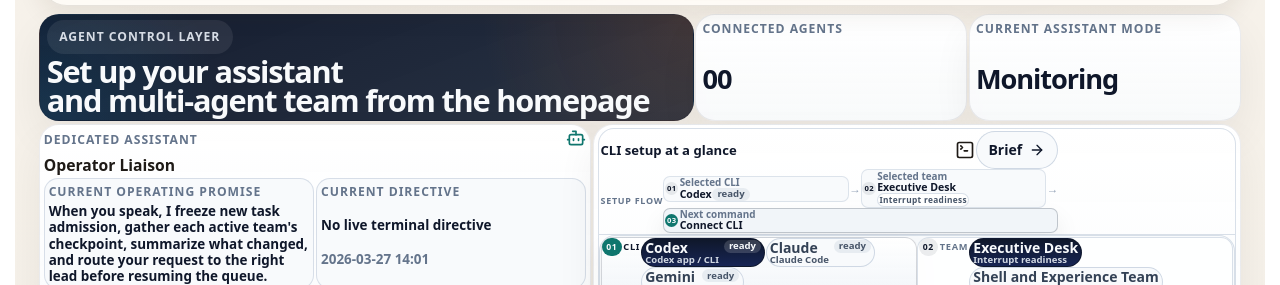
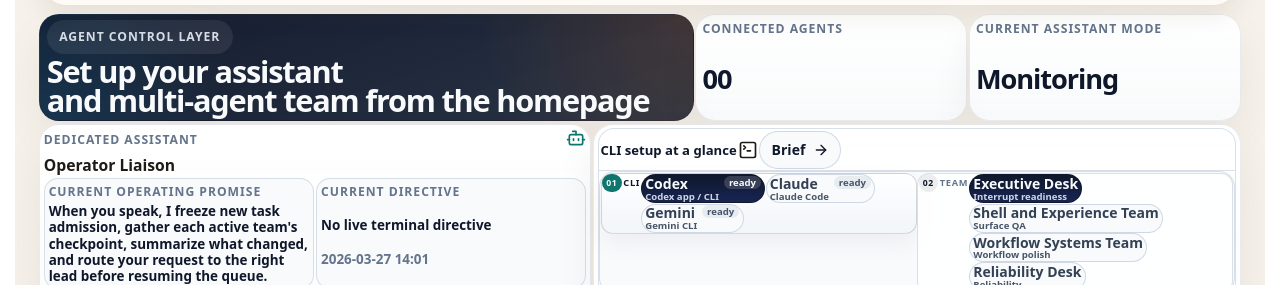
Before and after one commit to GongJae00/research-pages, a Next.js app in the folder apps/web/: page /en in a window 1280 px wide. Shown: the part 1660-1945 px from the top of the page. Built offline with nearby package versions, Linux system fonts and the light colour scheme; no server answers.

Commit message:
Autonomy batch 1869: shell-experience

```diff
--- a/apps/web/src/components/homepage-agent-control-section.tsx
+++ b/apps/web/src/components/homepage-agent-control-section.tsx
@@ -80,14 +80,6 @@ function getSetupCommandTitle(locale: string, kind: "connect" | "assign") {
   }
 
   return kind === "connect" ? "Connect CLI" : "Assign team";
-}
-
-function getSetupFlowLabel(locale: string) {
-  if (isKoreanLocale(locale)) {
-    return "설정 흐름";
-  }
-
-  return "Setup flow";
 }
 
 function getSetupInputLabel(locale: string) {
@@ -281,7 +273,6 @@ export function HomepageAgentControlSection({
   const [copiedCommand, setCopiedCommand] = useState<"connect" | "assign" | null>(null);
   const copy = getCopy(locale, opsEnabled);
   const surfaceEntryCopy = getSurfaceEntryCopy(locale, opsEnabled);
-  const setupFlowLabel = getSetupFlowLabel(locale);
 
   useEffect(() => {
     let mounted = true;
@@ -335,9 +326,6 @@ export function HomepageAgentControlSection({
     snapshot.teams.find((entry) => entry.id === selectedTeamId) ?? snapshot.teams[0];
   const nextCommandKind: "connect" | "assign" =
     selectedProvider?.status === "connected" ? "assign" : "connect";
-  const selectedProviderStatusLabel = selectedProvider
-    ? getProviderStatusLabel(locale, selectedProvider.status)
-    : "-";
   const setupManifest = useMemo(() => {
     if (!selectedProvider || !selectedTeam) {
       return null;
@@ -397,52 +385,6 @@ export function HomepageAgentControlSection({
   });
   const nextSetupCommand = setupCommandCards.find((item) => item.kind === nextCommandKind) ?? null;
   const nextSetupCommandTitle = nextSetupCommand?.title ?? copy.nextCommandLabel;
-  const setupHeaderSummary = (
-    <div className={styles.setupHeaderSummaryRow} aria-label={setupFlowLabel}>
-      <span className={styles.setupHeaderSummaryLabel}>{setupFlowLabel}</span>
-      <div className={styles.setupCompactSummary} aria-label={setupFlowLabel}>
-        <div className={styles.setupCompactSummaryItem}>
-          <span className={styles.setupCompactSummaryOrdinal}>01</span>
-          <div className={styles.setupCompactSummaryContent}>
-            <span className={styles.setupFlowMeta}>{copy.selectedCli}</span>
-            <div className={styles.setupCompactSummaryValueRow}>
-              <strong>{selectedProvider?.label ?? "-"}</strong>
-              {selectedProvider ? (
-                <span className={`${styles.inlineStatusBadge} ${getProviderStatusClass(selectedProvider.status)}`}>
-                  {selectedProviderStatusLabel}
-                </span>
-              ) : null}
-            </div>
-          </div>
-        </div>
-        <span className={styles.setupCompactSummaryDivider} aria-hidden="true">
-          &rarr;
-        </span>
-        <div className={styles.setupCompactSummaryItem}>
-          <span className={styles.setupCompactSummaryOrdinal}>02</span>
-          <div className={styles.setupCompactSummaryContent}>
-            <span className={styles.setupFlowMeta}>{copy.selectedTeamLabel}</span>
-            <div className={styles.setupCompactSummaryValueRow}>
-              <strong>{selectedTeam?.name ?? "-"}</strong>
-              {selectedTeam ? <span className={styles.setupCompactSummaryMetaBadge}>{selectedTeam.lane}</span> : null}
-            </div>
-          </div>
-        </div>
-        <span className={styles.setupCompactSummaryDivider} aria-hidden="true">
-          &rarr;
-        </span>
-        <div className={`${styles.setupCompactSummaryItem} ${styles.setupCompactSummaryItemAccent}`}>
-          <span className={styles.setupCompactSummaryOrdinal}>03</span>
-          <div className={styles.setupCompactSummaryContent}>
-            <span className={styles.setupFlowMeta}>{copy.nextCommandLabel}</span>
-            <div className={styles.setupCompactSummaryValueRow}>
-              <strong>{nextSetupCommandTitle}</strong>
-            </div>
-          </div>
-        </div>
-      </div>
-    </div>
-  );
   const nextCommandStrip = nextSetupCommand ? (
     <div className={styles.nextCommandStrip}>
       <div className={styles.nextCommandLead}>
@@ -616,7 +558,6 @@ export function HomepageAgentControlSection({
                 </div>
               </div>
 
-              {setupHeaderSummary}
             </div>
 
             <div className={styles.setupWorkbench}>
```
